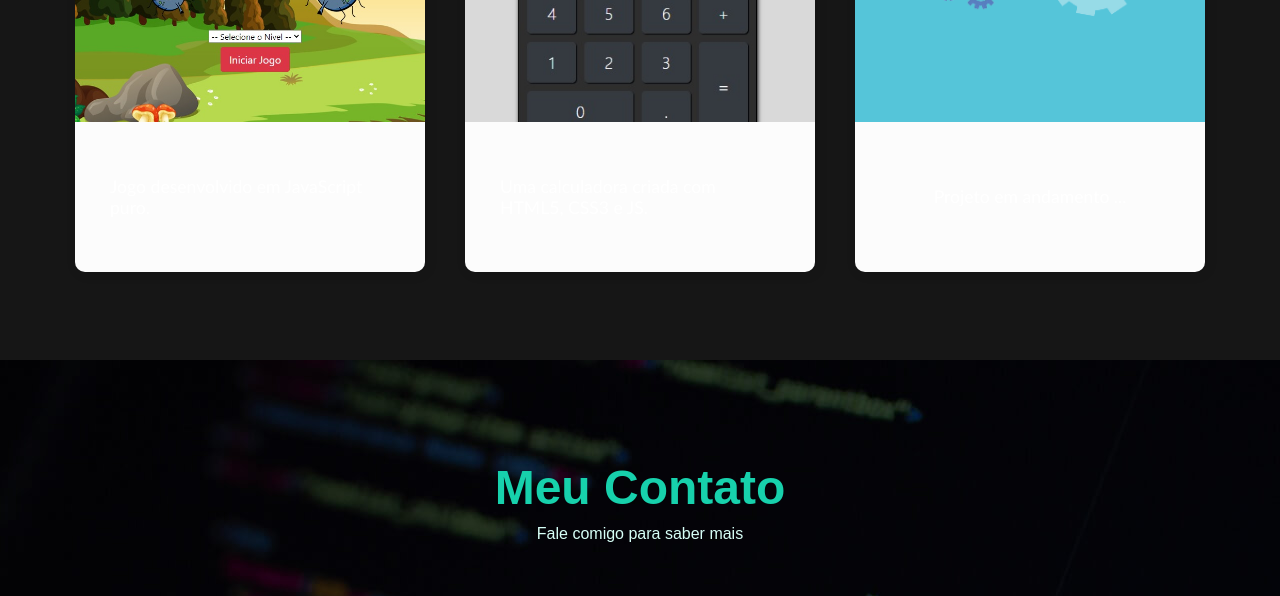
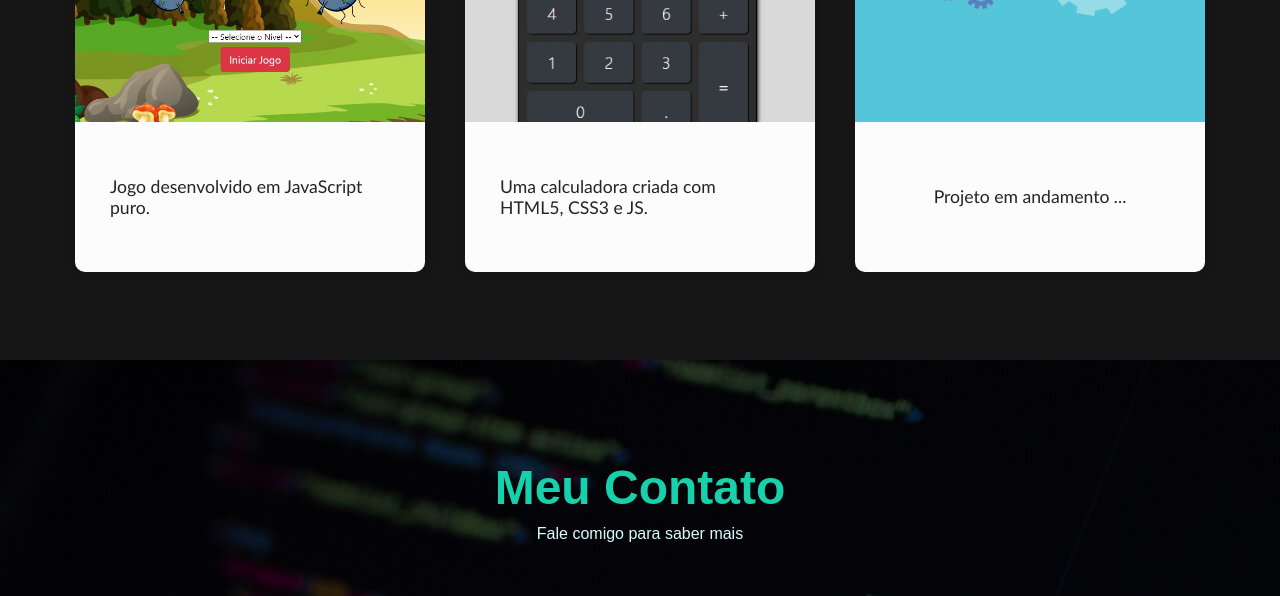
Before and after one commit to Samuel-Jason/my-website, a plain HTML site: page index.html in a window 1280 px wide. Shown: the part 2040-2636 px from the top of the page. Drawn offline with Linux system fonts and the light colour scheme.

Commit message:
Update style.css

```diff
--- a/style.css
+++ b/style.css
@@ -228,10 +228,10 @@ nav{
     display: flex;
     justify-content: center;
     align-items: center;
+    color: #242423;
 }
 .s-b-text a{
     margin: 0px;
-    color: #FFFFFF;
     font-size: 1.1rem;
     font-family: calibri;
     display: block;
```
